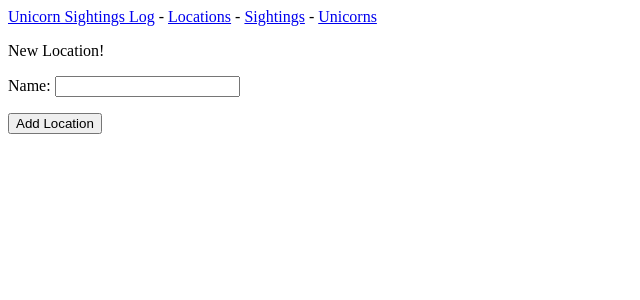
After one commit to evansimmons/DjangoUnicorn, a Django app: page /new_location/ in a window 1280 px wide. The commit adds this page. Shown: the top 300 px of the page, without its empty margins (0-640 px from the left). Run offline with Django 3.2, Linux system fonts and the light colour scheme.

Commit message:
can now add locations

```diff
--- a/UnicornLog/UnicornLog_REST/forms.py
+++ b/UnicornLog/UnicornLog_REST/forms.py
@@ -1,22 +1,26 @@
 from django import forms
 from django.db.models import fields
+from django.forms import widgets
 from .models import *
+#TODO: add 'create' functions for sightings & unicorns
 
-class LocationsForm(forms.ModelForm):
+class locationForm(forms.ModelForm):
     class Meta:
         model = Location
         fields = ['name']
         label ={'name': ''}
 
-class SightingsForm(forms.ModelForm):
+class sightingsForm(forms.ModelForm):
     class Meta:
         model = Sighting
-    pass
+        #need to add the unicorn and the location
+        fields = ['description', 'date']
+        label = {'description' : Sighting.description, 'date' : ''}
 
-
-
-class UnicornsForm(forms.ModelForm):
+class unicornsForm(forms.ModelForm):
     class Meta:
-        model = Unicorn
-        fields = ['name', 'Color', 'description']
-        label = {'name': Unicorn.name, 'Color': str(Unicorn.color), 'description' : Unicorn.description}
+        pass
+        #model = Unicorn
+        #fields = ['name', 'color', 'description']
+        #label = {'name': Unicorn.name, 'description' : Unicorn.description}
+        #widgets = {''}
--- a/UnicornLog/UnicornLog_REST/templates/std/Location.html
+++ b/UnicornLog/UnicornLog_REST/templates/std/Location.html
@@ -2,6 +2,6 @@
 
 {%block content%}
 
-<p> Location: {{location}} </p>
+<p> Location: {{ location }} </p>
 
 {%endblock content%}
--- a/UnicornLog/UnicornLog_REST/templates/std/Locations.html
+++ b/UnicornLog/UnicornLog_REST/templates/std/Locations.html
@@ -12,4 +12,6 @@
      {% endfor %}
 </ul>
 
+<a href="{% url 'UnicornLog_REST:new_location' %}"> Add a location </a>
+
 {%endblock content%}
--- /dev/null
+++ b/UnicornLog/UnicornLog_REST/templates/std/new_location.html
@@ -0,0 +1,12 @@
+{% extends 'std/base.html' %}
+{%block content%}
+
+<p> New Location! </p>
+
+<form action="{% url 'UnicornLog_REST:new_location' %}" method = 'post'>
+    {% csrf_token %} <!-- this is a type of securty token-->
+    {{form.as_p}}
+    <button name="submit">Add Location</button>
+</form>
+
+{%endblock content%}
--- a/UnicornLog/UnicornLog_REST/urls.py
+++ b/UnicornLog/UnicornLog_REST/urls.py
@@ -20,6 +20,7 @@ urlpatterns = [
     #Locations page
     path('Locations/', views.locations, name='locations'),
     path('locations/', views.locations, name = 'locations'),
+    path('new_location/', views.new_location, name='new_location'),
 
     #view location_id
     path('location/<int:location_id>', views.location, name= 'location'),
--- a/UnicornLog/UnicornLog_REST/views.py
+++ b/UnicornLog/UnicornLog_REST/views.py
@@ -1,7 +1,8 @@
 #from django.db import models
-from django.shortcuts import render
+from django.shortcuts import redirect, render
 from django.contrib.auth.models import User, Group
 from .models import Location, Unicorn, Sighting
+from .forms import *
 
 
 #views
@@ -9,7 +10,7 @@ def index(request):
     """home page for UnicornLog_REST"""
     return render(request, 'std/index.html')
 
-#TODO .objects method throws error. no idea why
+#TODO does not print the location name, needs fix
 def locations(request):
     """view the locations page"""
     locations = Location.objects.all()
@@ -18,8 +19,21 @@ def locations(request):
 
 def location(request, location_id):
     location = Location.objects.get(id=location_id)
-    context = {'Location': location}
+    context = {'Location': location.name}
     return render(request, 'std/Location.html', context)
+
+def new_location(request):
+    '''add a new location'''
+    if request.method != 'POST':
+        form = locationForm()
+    else:
+        #POST data is submitted, time to process
+        form = locationForm(data=request.POST)
+        if form.is_valid():
+            form.save()
+            return redirect('UnicornLog_REST:locations')
+    context = {'form': form}
+    return render(request, 'std/new_location.html', context)
 
 def unicorns(request):
     """view the Unicorns page"""
@@ -31,7 +45,7 @@ def unicorn(request, Unicorn_id):
     unicorn = Unicorn.objects.get(id=Unicorn_id)
     #add sightings foriegn Key
     #sightingsList = Sightings.objects.get(Unicorn_id)
-    context = {'Unicorn': Unicorn}
+    context = {'Unicorn': unicorn}
     return render(request, 'std/Unicorn.html', context)
 
 def sightings(request):
```
Also changed, not shown: UnicornLog/db.sqlite3.
